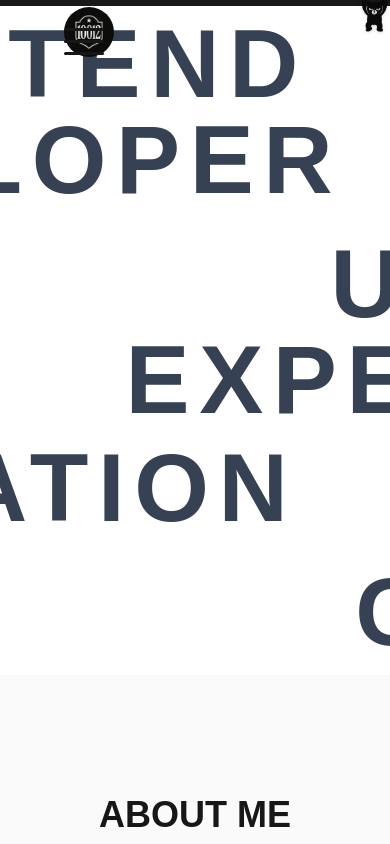
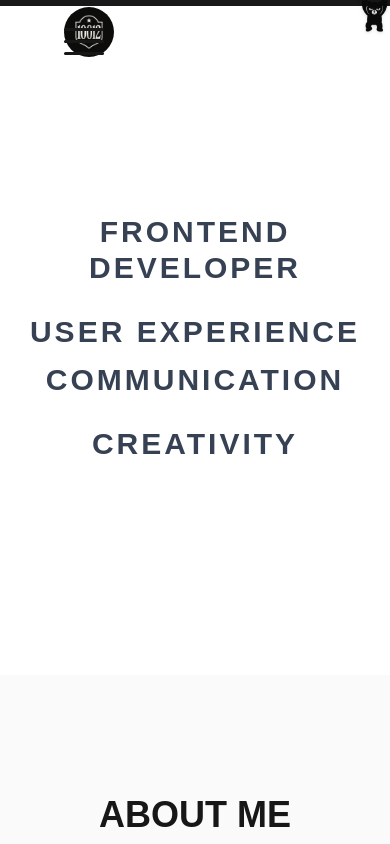
Before and after one commit to nas7062/PORTPOLIO, a React (Vite) app: page / in a window 390 px wide. Shown: the top 844 px of the page. Built offline with nearby package versions, Linux system fonts and the light colour scheme; a web font is replaced by a local one.

Commit message:
style : hero 부분 반응형

```diff
--- a/src/App.tsx
+++ b/src/App.tsx
@@ -10,7 +10,7 @@ function App() {
     <div className="min-h-screen flex flex-col items-center justify-center relative overflow-x-hidden">
       <ScrollProgress />
       <Header />
-      <div className="z-10 w-full">
+      <div className="z-10 w-full overflow-y-hidden">
         <Hero />
         <ParallaxSection />
         <ProjectSection />
--- a/src/components/Hero.tsx
+++ b/src/components/Hero.tsx
@@ -15,7 +15,7 @@ const fromLeft = {
   show: { opacity: 1, x: 0, transition: { duration: 1.2 } },
 };
 
-// 오른쪽에서 등장 → 중앙으로(요소의 원래 위치: Tailwind relative left/right 유지)
+// 오른쪽에서 등장 → 중앙으로
 const fromRight = {
   hidden: { opacity: 0, x: 700 },
   show: { opacity: 1, x: 0, transition: { duration: 1.2 } },
@@ -36,7 +36,6 @@ function Title({
 
   useEffect(() => {
     if (inView) controls.start('show');
-    else controls.start('hidden');
   }, [inView, controls]);
 
   const variants = direction === 'left' ? fromLeft : fromRight;
@@ -65,14 +64,14 @@ export default function Hero() {
     >
       <Title
         direction="left"
-        className="text-8xl font-bold tracking-widest text-gray-700 relative right-48"
+        className="  sm:text-4xl md:text-5xl lg:text-6xl xl:text-8xl xl:right-48 md:right-20  text-3xl font-bold tracking-widest text-gray-700 relative "
       >
         FRONTEND DEVELOPER
       </Title>
 
       <Title
         direction="right"
-        className="mt-4 text-8xl font-bold tracking-widest text-gray-700 relative left-72"
+        className="mt-4 sm:text-4xl md:text-5xl lg:text-6xl xl:text-8xl xl:left-72 md:left-20  text-3xl font-bold tracking-widest text-gray-700 relative "
       >
         USER EXPERIENCE
       </Title>
@@ -80,14 +79,14 @@ export default function Hero() {
       {/* Tailwind에는 right-90 유틸리티가 없습니다 → px 단위로 보정 */}
       <Title
         direction="left"
-        className="text-8xl font-bold tracking-widest text-gray-700 relative right-[375px]"
+        className="sm:text-4xl md:text-5xl lg:text-6xl xl:text-8xl  md:right-20  text-3xl font-bold tracking-widest text-gray-700 relative xl:right-[375px]"
       >
         COMMUNICATION
       </Title>
 
       <Title
         direction="right"
-        className="mt-4 text-8xl font-bold tracking-widest text-gray-700 relative left-[490px]"
+        className="mt-4 sm:text-4xl md:text-5xl lg:text-6xl xl:text-8xl xl:left-[490px] md:left-20  text-3xl font-bold tracking-widest text-gray-700 relative"
       >
         CREATIVITY
       </Title>
--- a/src/components/ProjectSection.tsx
+++ b/src/components/ProjectSection.tsx
@@ -59,8 +59,11 @@ export default function ProjectSection() {
               <p className="text-2xl ">{project.title}</p>
               <p className="px-2 text-gray-600">{project.description}</p>
               <div className="py-2 ">
-                {project.stack?.map((st) => (
-                  <span className="ml-1 text-xs border text-white bg-sky-400 border-sky-400 rounded-lg px-2 py-1 ">
+                {project.stack?.map((st, idx) => (
+                  <span
+                    key={idx}
+                    className="ml-1 text-xs border text-white bg-sky-400 border-sky-400 rounded-lg px-2 py-1 "
+                  >
                     {st}
                   </span>
                 ))}
```
